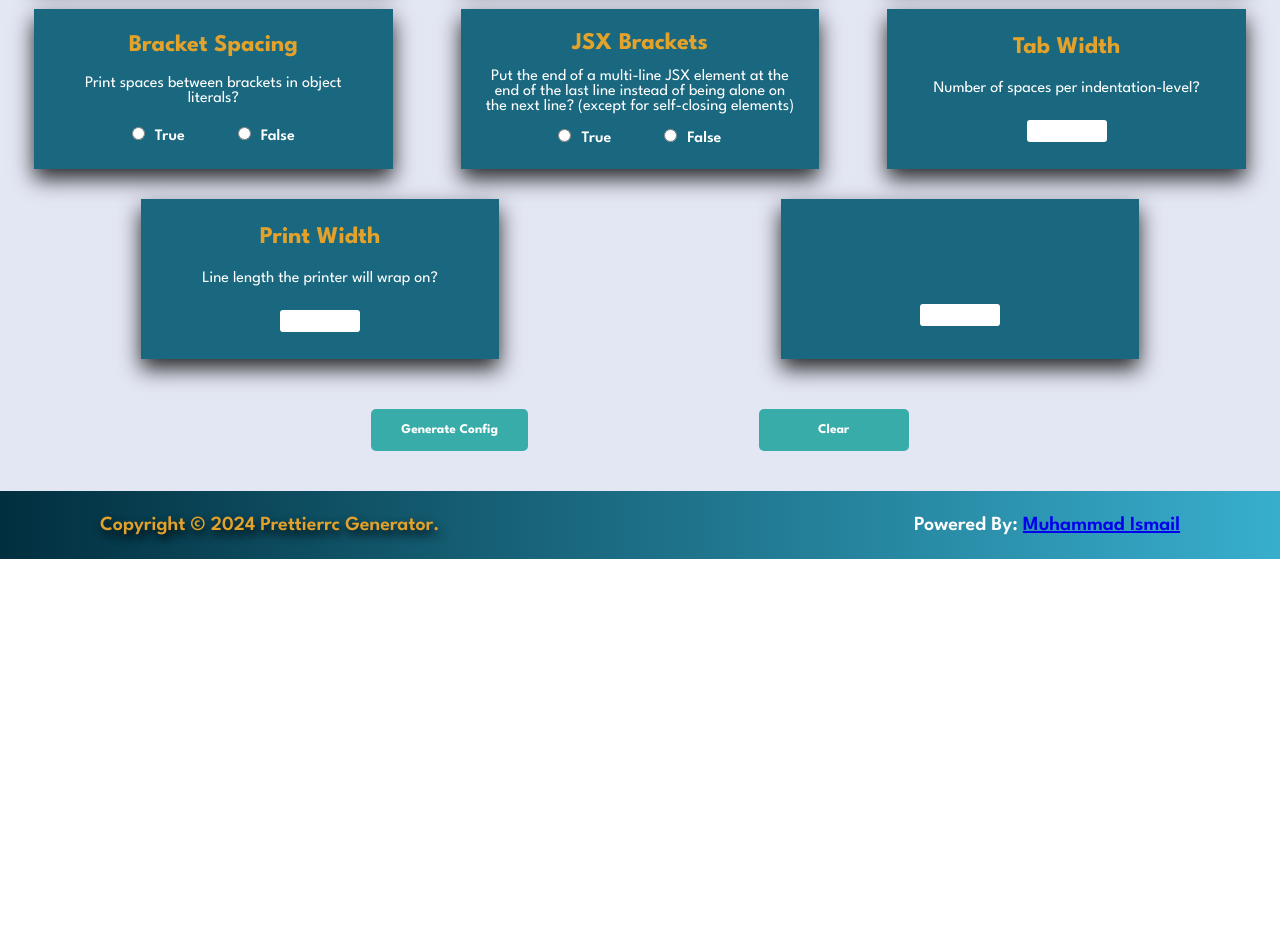
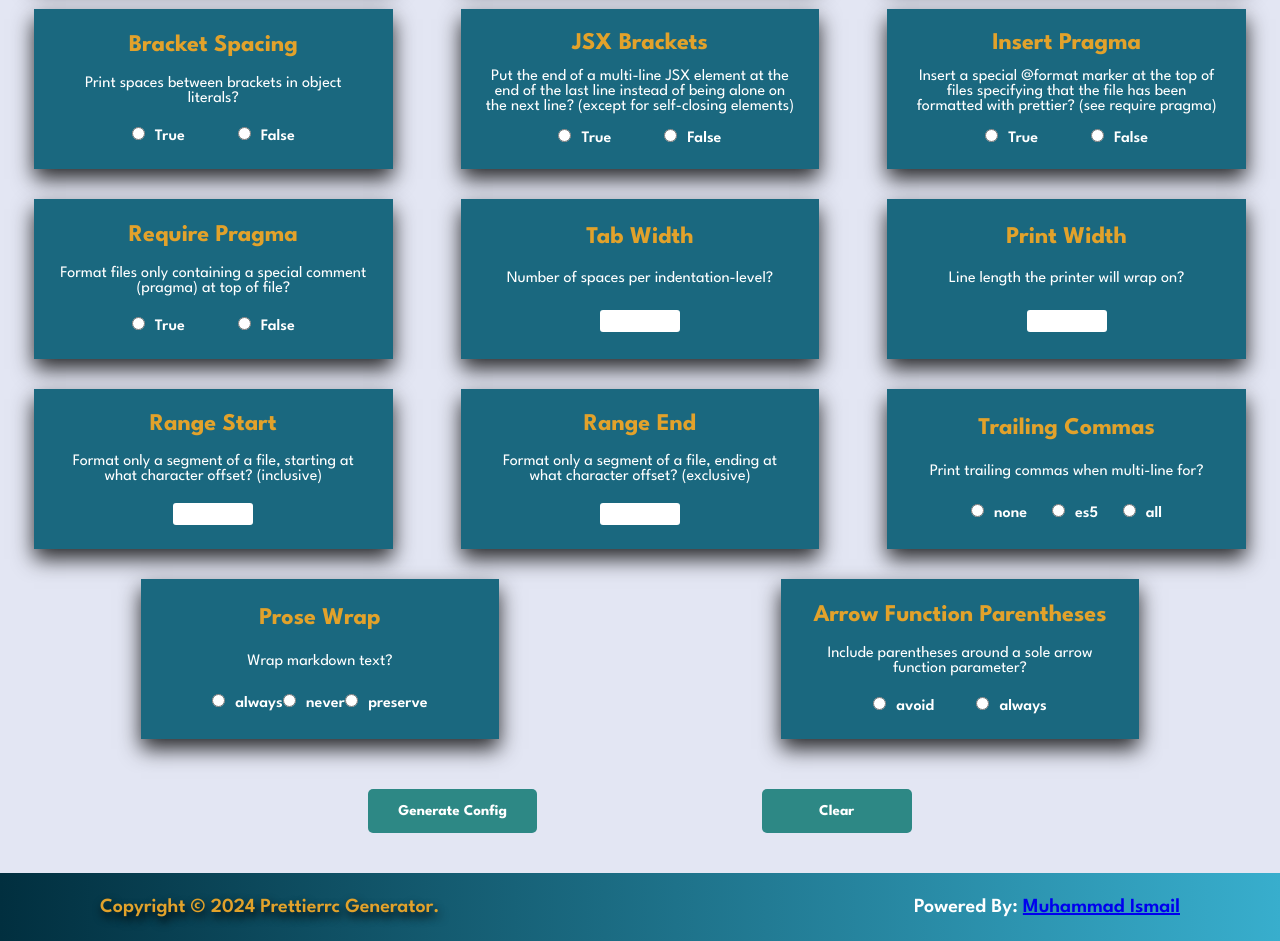
Before and after one commit to Ismail-047/PrettierrcGenerator, a React (Vite) app: page / in a window 1280 px wide. Shown: the part 340-1281 px from the top of the page. Before the commit the page ends 899 px from the top, so only its background shows below. Built offline with nearby package versions, Linux system fonts and the light colour scheme; a web font is replaced by a local one.

Commit message:
Add Clear Button Functionality

```diff
--- /dev/null
+++ b/src/components/Buttons/Buttons.css
@@ -0,0 +1,55 @@
+.buttons {
+   display: flex;
+   justify-content: space-around;
+   align-items: center;
+   min-width: 60%;
+   margin: 20px 0px 40px 0px;
+}
+
+.buttons button {
+   border: none;
+   outline: none;
+   color: white;
+   cursor: pointer;
+   min-width: 150px;
+   font-size: 15px;
+   font-weight: bold;
+   padding: 15px 30px;
+   border-radius: 5px;
+   background-color: #2d8885;
+   transition: all 0.25s ease-in-out;
+
+   &:hover {
+      color: rgb(226, 162, 43);
+   }
+}
+
+.clearButton {
+   position: relative;
+}
+
+.cleared {
+   display: none;
+   font-weight: bold;
+   font-size: 15px;
+   position: absolute;
+   top: -17px;
+   right: 10px;
+   color: #08D655;
+   transition: display 0.5s ease-in-out;
+}
+
+.displayButton {
+   display: inline-block;
+}
+
+@media only screen and (max-width: 767px) {
+   .buttons {
+      min-width: 90%;
+   }
+
+   .buttons button {
+      padding: 15px 20px;
+      min-width: 100px;
+   }
+}
--- /dev/null
+++ b/src/components/Buttons/Buttons.jsx
@@ -0,0 +1,37 @@
+import React from 'react'
+import { useState } from 'react'
+import "./Buttons.css"
+
+function Buttons({
+   onClearButtonClick
+}) {
+   const [isCleared, setIsCleared] = useState(false);
+
+   const handleClearButtonClick = () => {
+      onClearButtonClick();
+      setTimeout(() => {
+         setIsCleared(false);
+      }, 2000)
+      setIsCleared(true);
+   }
+
+   return (
+      <div className="buttons">
+         <button>
+            Generate Config
+         </button>
+
+         <button className='clearButton'
+            onClick={handleClearButtonClick}
+         >
+            Clear
+            <span className={`cleared ${isCleared ? "displayButton" : ""}`}>
+               Cleared
+               {/* <CheckCircleOutlineIcon className='clearIcon' /> */}
+            </span>
+         </button>
+      </div>
+   )
+}
+
+export default Buttons
--- a/src/components/InputCards/InputCards.jsx
+++ b/src/components/InputCards/InputCards.jsx
@@ -1,8 +1,8 @@
 import React, { useId } from 'react'
 import "./InputCards.css"
 
-function TrueFalseCard({ label, description }) {
-   const id1 = useId();
+function TrueFalseCard({ label, description, check, onInputChange }) {
+   const id = useId();
    const id2 = useId();
 
    return (
@@ -11,12 +11,26 @@ function TrueFalseCard({ label, description }) {
          <p>{description}</p>
 
          <div className='inputFiledsContainer'>
-            <label htmlFor={id1}>
-               <input type="radio" id={id1} value={true} name='TureFalse' />
+            <label htmlFor={id}>
+               <input
+                  type="radio"
+                  id={id}
+                  name={id}
+                  value="true"
+                  onChange={onInputChange}
+                  checked={check === "true"}
+               />
                True
             </label>
             <label htmlFor={id2}>
-               <input type="radio" id={id2} value={false} name='TureFalse' />
+               <input
+                  type="radio"
+                  id={id2}
+                  name={id}
+                  value="false"
+                  onChange={onInputChange}
+                  checked={check === "false"}
+               />
                False
             </label>
          </div>
@@ -24,7 +38,40 @@ function TrueFalseCard({ label, description }) {
    )
 }
 
-function InputTypeNumberCard({ label, description }) {
+function InputTypeNumberCard({ label, description, value, onInputChange }) {
+   const id = useId();
+
+   return (
+      <div className='cards'>
+         <h2>{label}</h2>
+         <p>{description}</p>
+
+         <label htmlFor={id} className='inputFiledsContainer'>
+            <input
+               type="number"
+               id={id}
+               value={value}
+               onChange={onInputChange}
+            />
+         </label>
+      </div>
+   )
+}
+
+function CustomOptionCard({
+   label,
+   description,
+   check,
+   option1,
+   option2,
+   option3,
+   display,
+   onInputChange
+
+}) {
+   const id = useId();
+   const id2 = useId();
+   const id3 = useId();
 
    return (
       <div className='cards'>
@@ -32,9 +79,42 @@ function InputTypeNumberCard({ label, description }) {
          <p>{description}</p>
 
          <div className='inputFiledsContainer'>
-            <input type="number" />
+            <label htmlFor={id}>
+               <input
+                  type="radio"
+                  id={id}
+                  name={id}
+                  value={option1}
+                  onChange={onInputChange}
+                  checked={check === option1}
+               />
+               {option1}
+            </label>
+            <label htmlFor={id2} style={{ display: display }}>
+               <input
+                  type="radio"
+                  id={id2}
+                  name={id}
+                  value={option2}
+                  onChange={onInputChange}
+                  checked={check === option2}
+               />
+               {option2}
+            </label>
+            <label htmlFor={id3}>
+               <input
+                  type="radio"
+                  id={id3}
+                  name={id}
+                  value={option3}
+                  onChange={onInputChange}
+                  checked={check === option3}
+               />
+               {option3}
+            </label>
          </div>
       </div>
    )
 }
-export { TrueFalseCard, InputTypeNumberCard }
+
+export { TrueFalseCard, InputTypeNumberCard, CustomOptionCard }
--- a/src/pages/Home/Home.css
+++ b/src/pages/Home/Home.css
@@ -20,31 +20,7 @@ main {
    margin-bottom: 10px;
 }
 
-.buttons {
-   display: flex;
-   justify-content: space-around;
-   align-items: center;
-   min-width: 60%;
-   margin: 20px 0px 40px 0px;
-}
 
-.buttons button {
-   border: none;
-   outline: none;
-   color: white;
-   cursor: pointer;
-   min-width: 150px;
-   font-weight: bold;
-   padding: 15px 30px;
-   position: relative;
-   border-radius: 5px;
-   background-color: #37ACA9;
-   transition: all 0.25s ease-in-out;
-
-   &:hover {
-      background-color: #3cc4bf;
-   }
-}
 
 @media only screen and (max-width: 767px) {
    #info {
@@ -54,15 +30,6 @@ main {
    #info p {
       margin-bottom: 7px;
    }
-
-   .buttons {
-      min-width: 90%;
-   }
-
-   .buttons button {
-      padding: 15px 20px;
-      min-width: 100px;
-   }
 }
 
 @media only screen and (min-width: 768px) and (max-width: 1024px) {}
--- a/src/pages/Home/Home.jsx
+++ b/src/pages/Home/Home.jsx
@@ -1,7 +1,43 @@
-import React from 'react'
+import { CustomOptionCard, InputTypeNumberCard, TrueFalseCard } from '../../components/InputCards/InputCards'
+import Buttons from '../../components/Buttons/Buttons'
+import React, { useState } from 'react'
 import "./Home.css"
-import { InputTypeNumberCard, TrueFalseCard } from '../../components/InputCards/InputCards'
+
+
 function Home() {
+   const [tabs, setTabs] = useState("");
+   const [quotes, setQuotes] = useState("");
+   const [tabWidth, setTabWidth] = useState("");
+   const [rangeEnd, setRangeEnd] = useState("");
+   const [proseWrap, setProseWrap] = useState("");
+   const [rangeStart, setRangeStart] = useState("");
+   const [printWidth, setPrintWidth] = useState("");
+   const [semicolons, setSemicolons] = useState("");
+   const [jsxBrackets, setJsxBrackets] = useState("");
+   const [insertPragma, setInsertPragma] = useState("");
+   const [requirePragma, setRequirePragma] = useState("");
+   const [trailingCommas, setTrailingCommas] = useState("");
+   const [bracketSpacing, setBracketSpacing] = useState("");
+   const [arrowFunctionParentheses, setArrowFunctionParentheses] = useState("");
+
+   const clearAllInputs = () => {
+      setTabs("");
+      setQuotes("");
+      setRangeEnd("");
+      setTabWidth("");
+      setProseWrap("");
+      setPrintWidth("");
+      setSemicolons("");
+      setRangeStart("");
+      setJsxBrackets("");
+      setInsertPragma("");
+      setRequirePragma("");
+      setTrailingCommas("");
+      setBracketSpacing("");
+      setArrowFunctionParentheses("");
+   };
+
+
    return (
       <main>
          <div id="info">
@@ -11,49 +47,104 @@ function Home() {
          <TrueFalseCard
             label="Tabs"
             description="Indent lines with tabs? (vs spaces)"
+            check={tabs}
+            onInputChange={(event) => setTabs(event.target.value)}
          />
          <TrueFalseCard
             label="Semicolons"
-            description="Print semicolons at the end of every statement? <br /> (vs ASI only)"
+            description="Print semicolons at the end of every statement? (vs ASI only)"
+            check={semicolons}
+            onInputChange={(event) => setSemicolons(event.target.value)}
          />
          <TrueFalseCard
             label="Quotes"
             description="Use single quotes? (vs double)"
+            check={quotes}
+            onInputChange={(event) => setQuotes(event.target.value)}
          />
          <TrueFalseCard
             label="Bracket Spacing"
             description="Print spaces between brackets in object literals?"
+            check={bracketSpacing}
+            onInputChange={(event) => setBracketSpacing(event.target.value)}
          />
          <TrueFalseCard
             label="JSX Brackets"
             description="Put the end of a multi-line JSX element at the end of the last line instead of being alone on the next line? (except for self-closing elements)"
+            check={jsxBrackets}
+            onInputChange={(event) => setJsxBrackets(event.target.value)}
          />
+         <TrueFalseCard
+            label="Insert Pragma"
+            description="Insert a special @format marker at the top of files specifying that the file has been formatted with prettier? (see require pragma)"
+            check={insertPragma}
+            onInputChange={(event) => setInsertPragma(event.target.value)}
+         />
+         <TrueFalseCard
+            label="Require Pragma"
+            description="Format files only containing a special comment (pragma) at top of file?"
+            check={requirePragma}
+            onInputChange={(event) => setRequirePragma(event.target.value)}
+         />
+
          <InputTypeNumberCard
             label="Tab Width"
             description="Number of spaces per indentation-level?"
+            value={tabWidth}
+            onInputChange={(event) => setTabWidth(event.target.value)}
          />
          <InputTypeNumberCard
             label="Print Width"
             description="Line length the printer will wrap on?"
+            value={printWidth}
+            onInputChange={(event) => setPrintWidth(event.target.value)}
          />
          <InputTypeNumberCard
-            label=""
-            description=""
+            label="Range Start"
+            description="Format only a segment of a file, starting at what character offset? (inclusive)"
+            value={rangeStart}
+            onInputChange={(event) => setRangeStart(event.target.value)}
+         />
+         <InputTypeNumberCard
+            label="Range End"
+            description="Format only a segment of a file, ending at what character offset? (exclusive)"
+            value={rangeEnd}
+            onInputChange={(event) => setRangeEnd(event.target.value)}
          />
 
-         <div className="buttons">
-            <button>
-               Generate Config
-            </button>
+         <CustomOptionCard
+            label="Trailing Commas"
+            description="Print trailing commas when multi-line for?"
+            option1="none"
+            option2="es5"
+            option3="all"
+            check={trailingCommas}
+            onInputChange={(event) => setTrailingCommas(event.target.value)}
+         />
+         <CustomOptionCard
+            label="Prose Wrap"
+            description="Wrap markdown text?"
+            option1="always"
+            option2="never"
+            option3="preserve"
+            check={proseWrap}
+            onInputChange={(event) => setProseWrap(event.target.value)}
+         />
+         <CustomOptionCard
+            label="Arrow Function Parentheses"
+            description="Include parentheses around a sole arrow function parameter?"
+            option1="avoid"
+            option3="always"
+            display="none"
+            check={arrowFunctionParentheses}
+            onInputChange={(event) => setArrowFunctionParentheses(event.target.value)}
+         />
 
-            <button>
-               Clear
-               {/* <span className={`clear ${fade ? 'fade-in' : ''}`}>
-                  Cleared
-                  <CheckCircleOutlineIcon className='clearIcon' />
-               </span> */}
-            </button>
-         </div>
+
+
+         <Buttons
+            onClearButtonClick={clearAllInputs}
+         />
 
       </main>
    )
```
